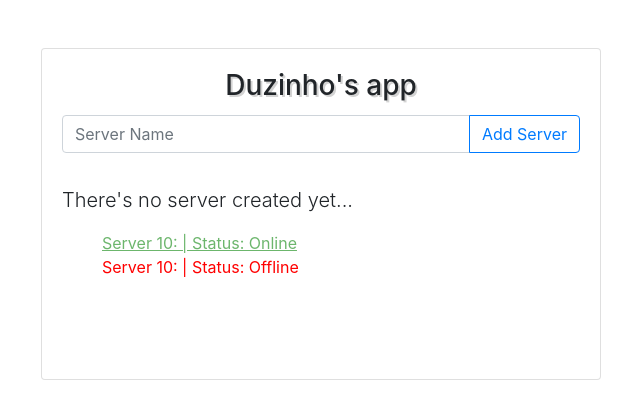
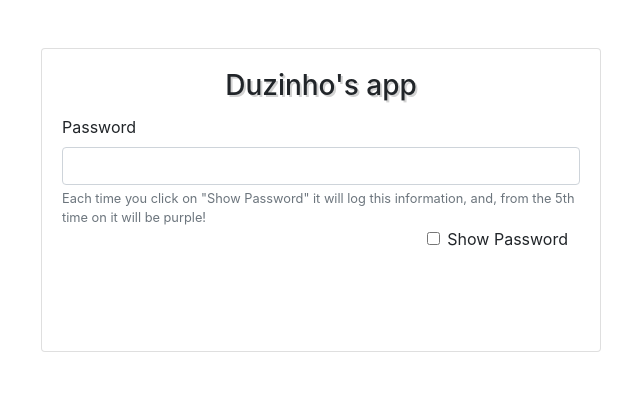
Before and after one commit to du-almeidalima/angular-course, an Angular app: page / in a window 1280 px wide. Shown: the top 418 px of the page, without its empty margins (319-959 px from the left). Built offline with nearby package versions, Linux system fonts and the light colour scheme.

Commit message:
Assignment 3: Practicing Directives

```diff
--- a/src/app/app.component.html
+++ b/src/app/app.component.html
@@ -3,7 +3,8 @@
   <div class="card mt-5 mx-auto" style="width: 35rem;">
     <div class="card-body">
       <h3 class="card-title text-center"> {{name}} </h3>
-       <p class="card-text"> <app-servers></app-servers> </p>
+<!--       <p class="card-text"> <app-servers></app-servers> </p>-->
+       <p class="card-text"> <app-password></app-password> </p>
         <div class="app-servers"></div>
     </div>
   </div>
--- a/src/app/app.module.ts
+++ b/src/app/app.module.ts
@@ -5,12 +5,14 @@ import {FormsModule} from '@angular/forms';
 import {AppComponent} from './app.component';
 import {ServerComponent} from './server/server.component';
 import {ServersComponent} from './servers/servers.component';
+import {PasswordComponent} from './password/password.component';
 
 @NgModule({
   declarations: [
     AppComponent,
     ServerComponent,
-    ServersComponent
+    ServersComponent,
+    PasswordComponent
   ],
   imports: [
     BrowserModule,
--- /dev/null
+++ b/src/app/password/password.component.html
@@ -0,0 +1,24 @@
+<div class="row">
+  <div class="col-12">
+    <label for="inputPassword5">Password</label>
+    <input [type]="showPassword === false ? 'password' : 'text'" id="inputPassword5" class="form-control" aria-describedby="passwordHelpBlock">
+    <small id="passwordHelpBlock" class="form-text text-muted">
+      Each time you click on "Show Password" it will log this information, and, from the 5th time on it will be purple!
+    </small>
+  </div>
+  <div class="col-4 offset-8">
+    <div class="form-check">
+      <input class="form-check-input" type="checkbox" value="" id="showHidePassword" (click)="onPasswordCheckClick()">
+      <label class="form-check-label" for="showHidePassword">
+        Show Password
+      </label>
+    </div>
+  </div>
+  <div class="col-12 mt-5">
+    <ul>
+      <li
+        *ngFor="let log of logs"
+        [ngClass]="{purplerise: log > 5}">Clicked {{log}}</li>
+    </ul>
+  </div>
+</div>
--- /dev/null
+++ b/src/app/password/password.component.ts
@@ -0,0 +1,17 @@
+import {Component} from '@angular/core';
+
+@Component({
+  selector: 'app-password',
+  templateUrl: './password.component.html',
+  styles: ['.purplerise{ color: purple;}']
+})
+export class PasswordComponent {
+
+  public logs = [];
+  public showPassword = false;
+
+  public onPasswordCheckClick() {
+    this.showPassword = !this.showPassword;
+    this.logs.push(this.logs.length + 1);
+  }
+}
```
